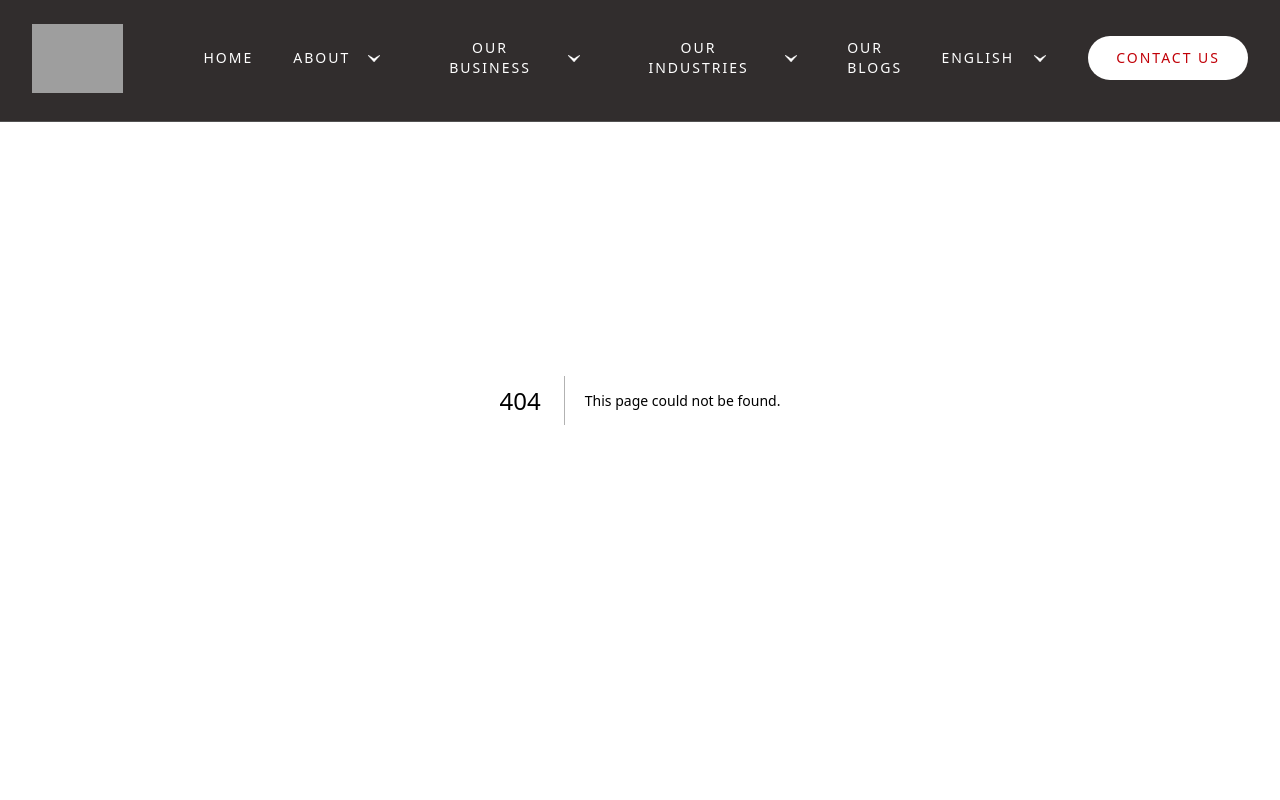
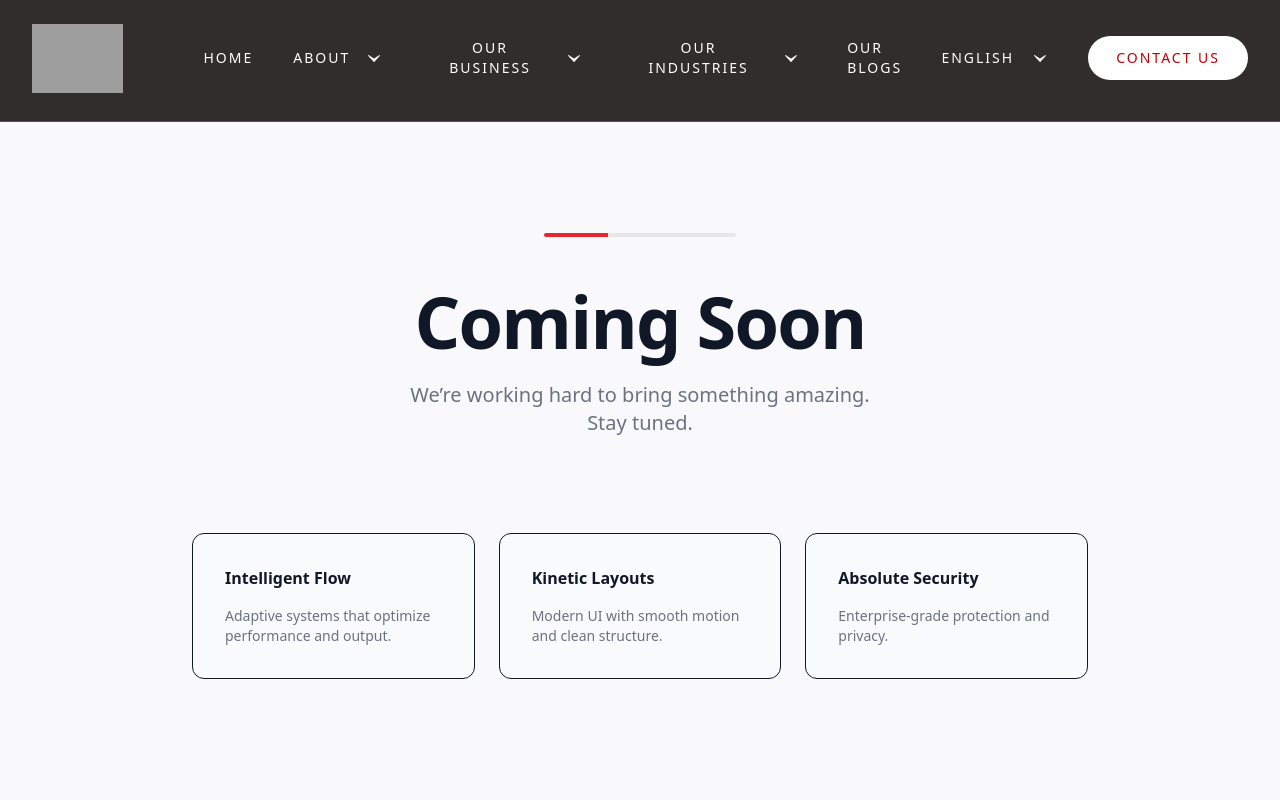
Before and after one commit to yatin-sharma07/Jef-Techno-react-project, a Next.js app: page /industrial in a window 1280 px wide. Before the commit this address had no page. Shown: the top 800 px of the page. Built offline with nearby package versions, Linux system fonts and the light colour scheme; grey boxes are pictures that could not be loaded.

Commit message:
industrial page added

```diff
--- a/src/app/about-us/AboutUsContent.js
+++ b/src/app/about-us/AboutUsContent.js
@@ -887,7 +887,7 @@ const NavSeparator = () => (
 );
 
 const Navigation = () => {
-  const pathname = usePathname();
+  const pathname = usePathname1();
 
   const navItems = [
     { text: "HOME", href: "/" },
--- /dev/null
+++ b/src/app/industrial/page.tsx
@@ -0,0 +1,95 @@
+"use client";
+
+import React from "react";
+
+export default function Page() {
+  return (
+    <div className="min-h-screen flex flex-col bg-[#f9f9fc] text-gray-900 relative overflow-hidden">
+
+      {/* 🔴 Background Blobs */}
+      <div className="absolute -z-10 w-[600px] h-[600px] bg-red-500/5 rounded-full blur-[120px] -top-20 -left-20"></div>
+      <div className="absolute -z-10 w-[400px] h-[400px] bg-red-500/5 rounded-full blur-[100px] bottom-0 right-0"></div>
+
+      {/* 🔴 NAVBAR */}
+      <header className="fixed top-0 w-full z-50 bg-white/70 backdrop-blur-xl shadow-sm">
+        <nav className="flex justify-between items-center max-w-7xl mx-auto px-8 h-20">
+          <div className="text-2xl font-bold tracking-tight">
+            YourBrand
+          </div>
+
+          <div className="hidden md:flex gap-8 items-center">
+            <span className="text-gray-500 hover:text-red-600 cursor-pointer">
+              Platform
+            </span>
+            <span className="text-gray-500 hover:text-red-600 cursor-pointer">
+              Vision
+            </span>
+            <span className="text-gray-500 hover:text-red-600 cursor-pointer">
+              Manifesto
+            </span>
+          </div>
+
+          <button className="bg-red-600 text-white px-6 py-2.5 rounded-lg font-semibold hover:bg-red-700 transition">
+            Get Early Access
+          </button>
+        </nav>
+      </header>
+
+      {/* 🔴 MAIN */}
+      <main className="flex-grow flex flex-col items-center justify-center px-6 pt-28">
+        <section className="max-w-4xl w-full text-center space-y-12 py-20">
+
+          {/* Progress Bar */}
+          <div className="flex justify-center">
+            <div className="w-48 h-1 bg-gray-200 rounded-full overflow-hidden">
+              <div className="h-full bg-red-600 w-1/3 animate-pulse"></div>
+            </div>
+          </div>
+
+          {/* Heading */}
+          <div className="space-y-6">
+            <h1 className="text-5xl md:text-7xl font-extrabold tracking-tight">
+              Coming Soon
+            </h1>
+            <p className="text-lg md:text-xl text-gray-500 max-w-xl mx-auto">
+              We’re working hard to bring something amazing.
+              <br className="hidden md:block" />
+              Stay tuned.
+            </p>
+          </div>
+
+          {/* Email Form */}
+
+          {/* Feature Cards */}
+          <div className="grid grid-cols-1 md:grid-cols-3 gap-6 pt-12">
+
+            <div className="bg-gray-50 p-8 rounded-xl text-left space-y-4 hover:border-red-200 border transition">
+              <h3 className="font-bold">Intelligent Flow</h3>
+              <p className="text-sm text-gray-500">
+                Adaptive systems that optimize performance and output.
+              </p>
+            </div>
+
+            <div className="bg-gray-50 p-8 rounded-xl text-left space-y-4 hover:border-red-200 border transition">
+              <h3 className="font-bold">Kinetic Layouts</h3>
+              <p className="text-sm text-gray-500">
+                Modern UI with smooth motion and clean structure.
+              </p>
+            </div>
+
+            <div className="bg-gray-50 p-8 rounded-xl text-left space-y-4 hover:border-red-200 border transition">
+              <h3 className="font-bold">Absolute Security</h3>
+              <p className="text-sm text-gray-500">
+                Enterprise-grade protection and privacy.
+              </p>
+            </div>
+
+          </div>
+        </section>
+      </main>
+
+      {/* 🔴 FOOTER */}
+
+    </div>
+  );
+}
--- a/src/app/industries/processplant/p2content.js
+++ b/src/app/industries/processplant/p2content.js
@@ -5,6 +5,7 @@ import gsap from 'gsap';
 import { ScrollTrigger } from "gsap/ScrollTrigger";
 import Link from "next/link";
 import ContactUs from '../../../components/ContactUs';
+import { usePathname } from "next/navigation";
 
 
 
@@ -368,21 +369,27 @@ function ProcessPlant() {
 
 
 
-const NavigationItem = ({ text, isActive }) => (
+
+const NavigationItem = ({ text, href, isActive, isLast }) => (
   <div className="flex items-center self-stretch my-auto">
+
+    <Link href={href}>
       <div
-            className={`self-stretch my-auto text-xs tracking-wide leading-none uppercase ${isActive ? 'text-white' : 'text-red-700'
+        className={`self-stretch my-auto text-xs tracking-wide leading-none uppercase cursor-pointer transition-colors duration-200 ${
+          isActive ? "text-white" : "text-red-700 hover:text-white"
         }`}
       >
         {text}
       </div>
-        {!isActive && (
+    </Link>
+
+    {!isLast && (
       <div className="flex flex-col self-stretch px-2.5 my-auto w-[27px]">
         <div className="flex items-center w-[7px]">
           <div className="flex flex-col justify-center self-stretch my-auto min-h-[7px] w-[7px]">
             <img
               loading="lazy"
-                            src="https://cdn.builder.io/api/v1/image/assets/TEMP/3113f381f331fdc6efbe3c0ae79c9bb98472ae04eaff8d3d44a215b51f8c5927?placeholderIfAbsent=true&apiKey=7904fd7afaaf4ee2b0837ab86d91b244"
+              src="https://cdn.builder.io/api/v1/image/assets/TEMP/3113f381f331fdc6efbe3c0ae79c9bb98472ae04eaff8d3d44a215b51f8c5927"
               alt=""
               className="object-contain flex-1 w-full aspect-square"
             />
@@ -390,24 +397,37 @@ const NavigationItem = ({ text, isActive }) => (
         </div>
       </div>
     )}
+
   </div>
 );
 
+const Navigation = () => {
+  const pathname = usePathname();
+
   const navigationItems = [
-    { text: 'HOME', isActive: false },
-    { text: 'Industries', isActive: false },
-    { text: 'Process Plant', isActive: true },
+    { text: "HOME", href: "/" },
+    { text: "INDUSTRIES", href: "/industries" },
+    { text: "PROCESS PLANT", href: "/industries/processplant" },
   ];
 
-const Navigation = () => (
+  return (
     <nav className="flex flex-col justify-center items-start px-16 py-6 bg-stone-900 max-md:px-5">
       <div className="flex gap-y-2 flex-wrap items-center max-md:max-w-full">
+
         {navigationItems.map((item, index) => (
-                <NavigationItem key={index} {...item} />
+          <NavigationItem
+            key={index}
+            text={item.text}
+            href={item.href}
+            isActive={pathname === item.href}
+            isLast={index === navigationItems.length - 1}
+          />
         ))}
+
       </div>
     </nav>
   );
+};
 
 
 
```
Lines whose indentation alone changed are shown as unchanged.
